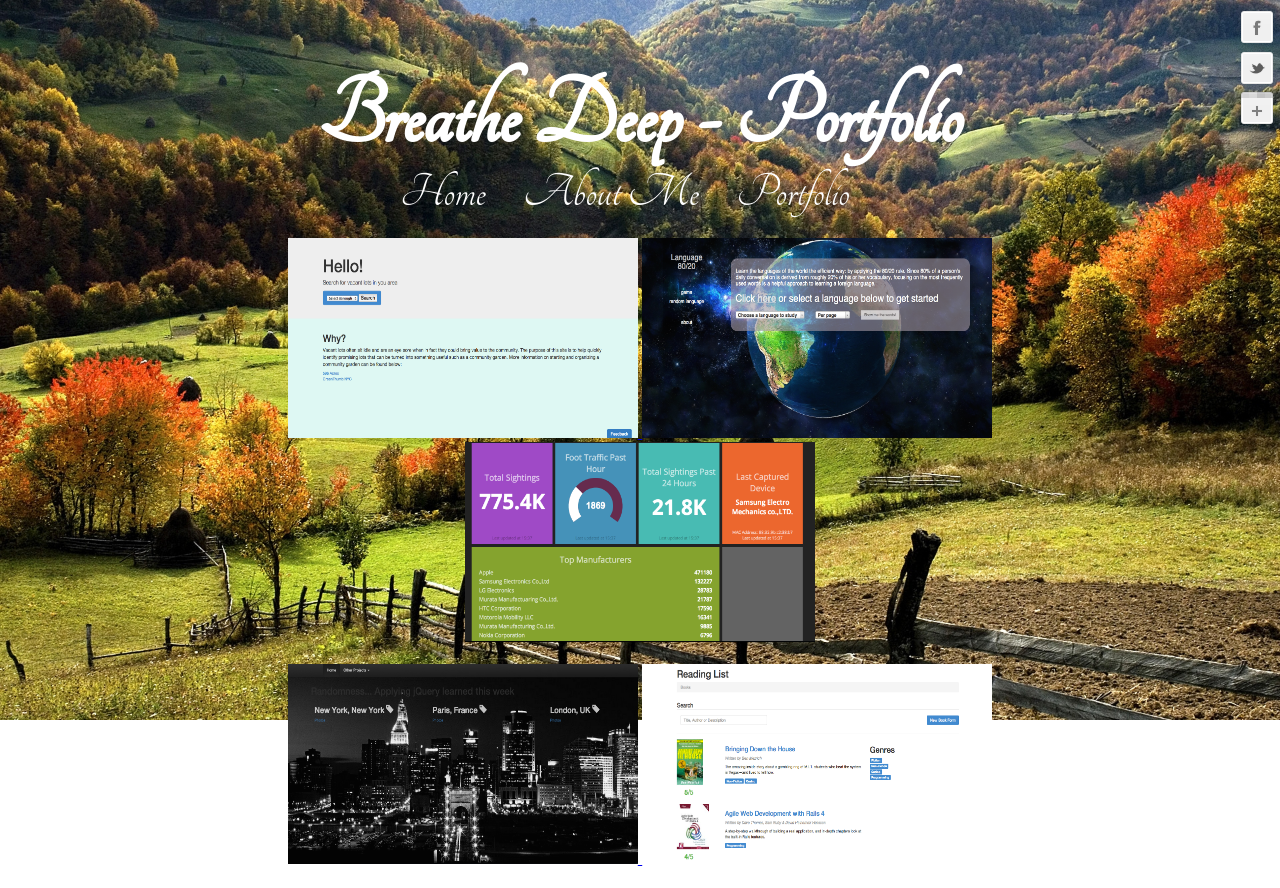
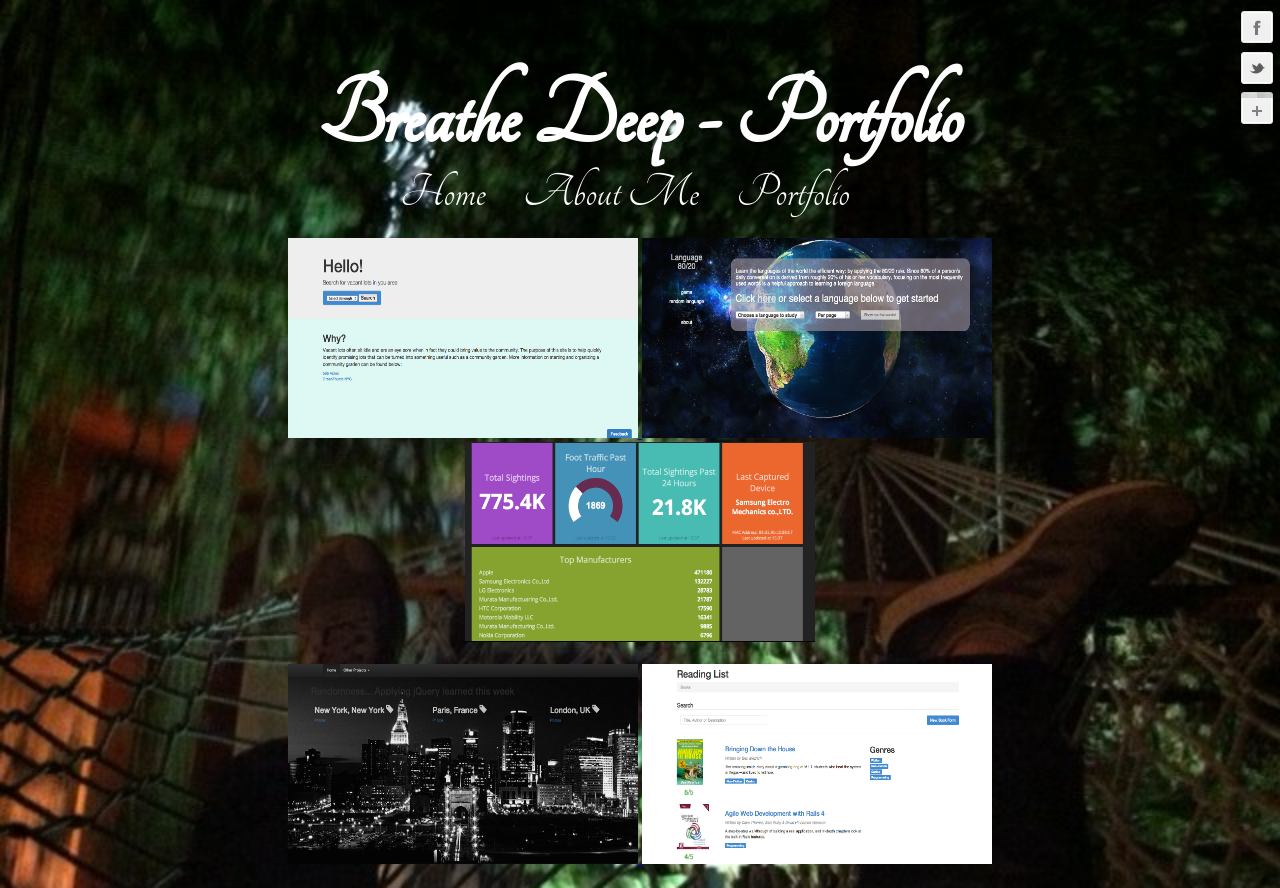
Before and after one commit to JisuKim82/portfolio, a PHP site: page /portfolio.html in a window 1280 px wide. Run offline with PHP 8.4, Linux system fonts and the light colour scheme; some web fonts are replaced.

Commit message:
Change background

```diff
--- a/css/style.css
+++ b/css/style.css
@@ -19,7 +19,7 @@
 }
 
 #background3 {
-	background-image: url(../images/homestead.jpg);
+	background-image: url(../images/hammock.JPG);
 	/*opacity: .5; */
 	background-size: 100%;
 	background-repeat: no-repeat;
```
